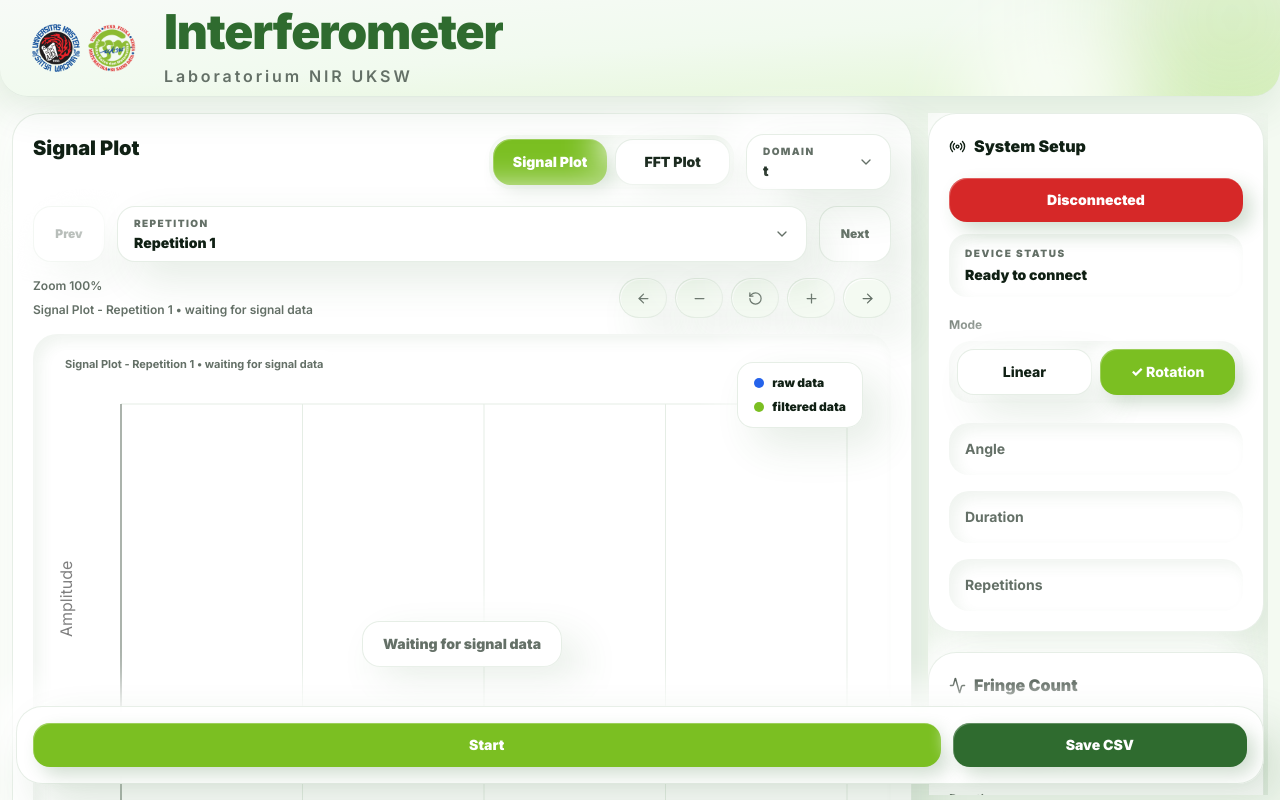
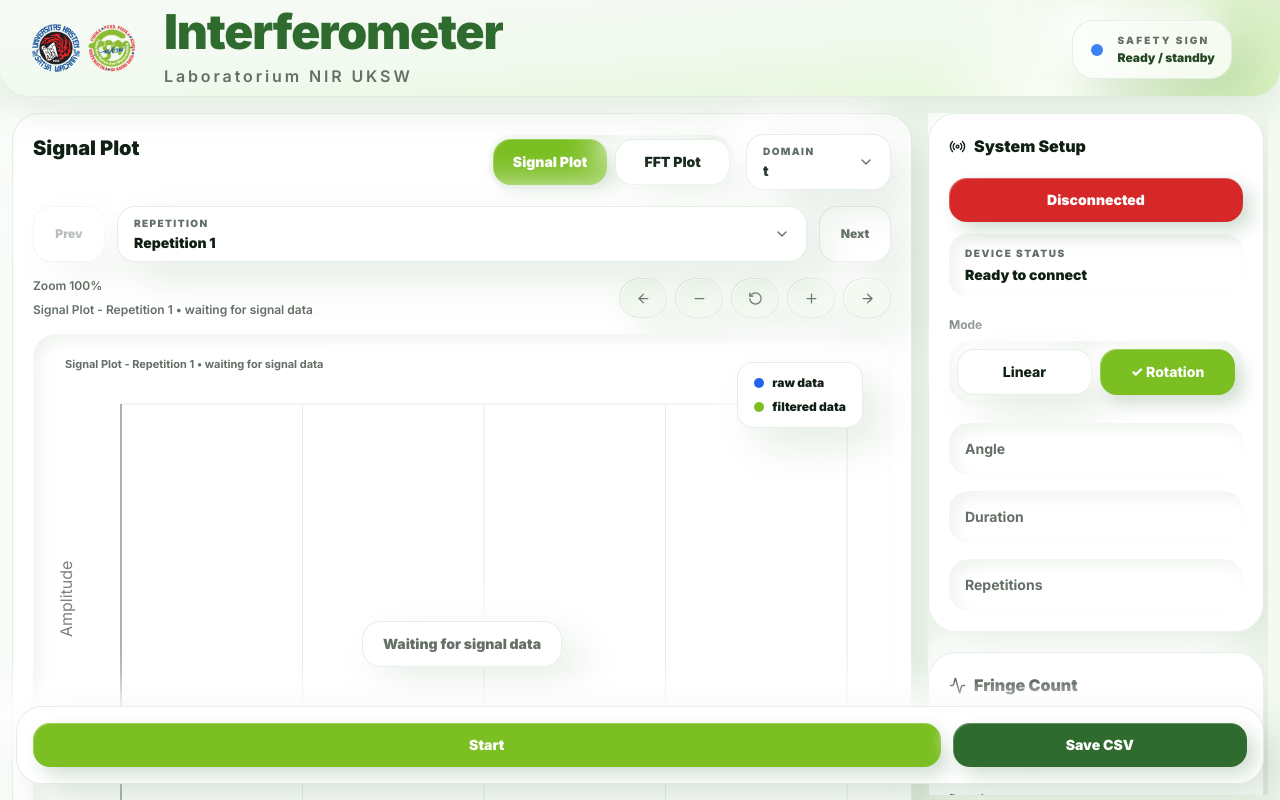
Before and after one commit to AdrielFabianSuryoto/interferometer_uksw, a React (Vite) app: page / in a window 1280 px wide. Shown: the top 800 px of the page. Built offline with nearby package versions, Linux system fonts and the light colour scheme.

Commit message:
add safety sign

```diff
--- a/src/App.tsx
+++ b/src/App.tsx
@@ -31,6 +31,7 @@ import type {
 } from './types';
 type PairingModalStatus = 'idle' | 'scanning' | 'connected' | 'failed';
 type NoticeVariant = 'warning' | 'error' | 'connection' | 'data';
+type SafetyIndicatorStatus = 'booting' | 'standby' | 'homing' | 'running' | 'done' | 'error';
 
 
 const DEFAULT_DUMMY_REPETITIONS = 3;
@@ -81,6 +82,60 @@ const getLinearDurationRangeText = (distanceMm: number): string => {
   return `This distance requires at least ${minDuration} seconds.`;
 };
 
+const getSafetyIndicatorStatus = ({
+  acquisitionState,
+  connectionStatus,
+  deviceStatus,
+  isConnecting,
+  pairingModalStatus
+}: {
+  acquisitionState: AcquisitionState;
+  connectionStatus: ConnectionStatus;
+  deviceStatus: string;
+  isConnecting: boolean;
+  pairingModalStatus: PairingModalStatus;
+}): SafetyIndicatorStatus => {
+  const status = deviceStatus.toLowerCase();
+
+  if (
+    pairingModalStatus === 'failed' ||
+    status.startsWith('error:') ||
+    status.includes('failed') ||
+    status.includes('abort')
+  ) {
+    return 'error';
+  }
+
+  if (isConnecting || status.includes('searching') || status.includes('connecting')) {
+    return 'booting';
+  }
+
+  if (
+    acquisitionState === 'Running' &&
+    (status.includes('homing') || status.includes('return'))
+  ) {
+    return 'homing';
+  }
+
+  if (
+    acquisitionState === 'Running' ||
+    status.includes('receiving signal') ||
+    status.includes('acquisition_started')
+  ) {
+    return 'running';
+  }
+
+  if (acquisitionState === 'Completed' || status.includes('acquisition done') || status.includes('acquisition_done')) {
+    return 'done';
+  }
+
+  if (connectionStatus === 'Connected' || status.includes('ready') || status.includes('standby')) {
+    return 'standby';
+  }
+
+  return 'standby';
+};
+
 function App() {
   const [connectionStatus, setConnectionStatus] = useState<ConnectionStatus>('Disconnected');
   const [isConnecting, setIsConnecting] = useState(false);
@@ -105,6 +160,14 @@ function App() {
   // Keep controls editable because the current Start button can send multiple acquisition commands.
   // Real locking should be driven by ESP32 RUNNING/DONE states later.
   const locked = false;
+
+  const safetyIndicatorStatus = getSafetyIndicatorStatus({
+    acquisitionState,
+    connectionStatus,
+    deviceStatus,
+    isConnecting,
+    pairingModalStatus
+  });
 
   const safeRepetitionCount =
     Number.isFinite(setup.repetitions) && setup.repetitions > 0
@@ -515,7 +578,7 @@ function App() {
 
   return (
     <div className="app-background min-h-screen pb-24 text-primary">
-      <Header />
+      <Header safetyStatus={safetyIndicatorStatus} />
 
       <main className="dashboard-workspace grid w-full items-start gap-4 px-3 pt-4 2xl:px-4 xl:grid-cols-[minmax(0,1fr)_340px]">
         <div className="min-w-0 self-start">
--- a/src/components/Header.tsx
+++ b/src/components/Header.tsx
@@ -1,13 +1,55 @@
 import logoUksw from "../images/logo_uksw.png";
 import logoFsm from "../images/logo_fsm.png";
 
-export function Header() {
+type SafetyStatus = 'booting' | 'standby' | 'homing' | 'running' | 'done' | 'error';
+
+interface HeaderProps {
+  safetyStatus?: SafetyStatus;
+}
+
+const safetyStatusConfig: Record<SafetyStatus, { label: string; dotClass: string; pulse: boolean }> = {
+  booting: {
+    label: 'Booting',
+    dotClass: 'bg-blue-500',
+    pulse: true
+  },
+  standby: {
+    label: 'Ready / standby',
+    dotClass: 'bg-blue-500',
+    pulse: false
+  },
+  homing: {
+    label: 'Homing / return home',
+    dotClass: 'bg-yellow-400',
+    pulse: true
+  },
+  running: {
+    label: 'Running acquisition',
+    dotClass: 'bg-green-500',
+    pulse: true
+  },
+  done: {
+    label: 'Acquisition done',
+    dotClass: 'bg-green-500',
+    pulse: false
+  },
+  error: {
+    label: 'Error / abort',
+    dotClass: 'bg-red-500',
+    pulse: true
+  }
+};
+
+export function Header({ safetyStatus = 'standby' }: HeaderProps) {
+  const indicator = safetyStatusConfig[safetyStatus];
+
   return (
     <header className="relative overflow-hidden rounded-b-[28px] border-b border-[#DDE8DD]/80 bg-gradient-to-br from-[#F7FAF7] via-[#F1FAEF] to-[#E4F6D5] px-6 py-2 shadow-[0_16px_36px_rgba(47,107,47,0.10)]">
       <div className="pointer-events-none absolute right-[-80px] top-[-110px] h-64 w-64 rounded-full bg-[#7BBF22]/20 blur-3xl" />
       <div className="pointer-events-none absolute right-[140px] bottom-[-90px] h-44 w-44 rounded-full bg-white/70 blur-2xl" />
 
-      <div className="relative flex max-w-[1680px] items-center gap-5">
+      <div className="relative flex w-full max-w-none items-center gap-5">
+        <div className="flex min-w-0 items-center gap-5">
           <div className="flex shrink-0 items-center gap-2 rounded-2xl px-2 py-1.5">
             <img
               src={logoUksw}
@@ -32,6 +74,20 @@ export function Header() {
             </p>
           </div>
         </div>
+
+        <div className="absolute right-6 top-3 hidden shrink-0 items-center gap-3 rounded-[22px] border border-white/70 bg-white/75 px-4 py-3 shadow-neu-raised backdrop-blur md:flex">
+          <div className="relative grid size-4 place-items-center">
+            {indicator.pulse && (
+              <span className={`absolute inline-flex size-4 animate-ping rounded-full opacity-60 ${indicator.dotClass}`} />
+            )}
+            <span className={`relative inline-flex size-3 rounded-full ${indicator.dotClass}`} />
+          </div>
+          <div>
+            <p className="text-[10px] font-black uppercase tracking-[0.22em] text-[#647067]">Safety Sign</p>
+            <p className="mt-0.5 text-xs font-black text-[#244824]">{indicator.label}</p>
+          </div>
+        </div>
+      </div>
     </header>
   );
 }
```
Lines whose indentation alone changed are shown as unchanged.
